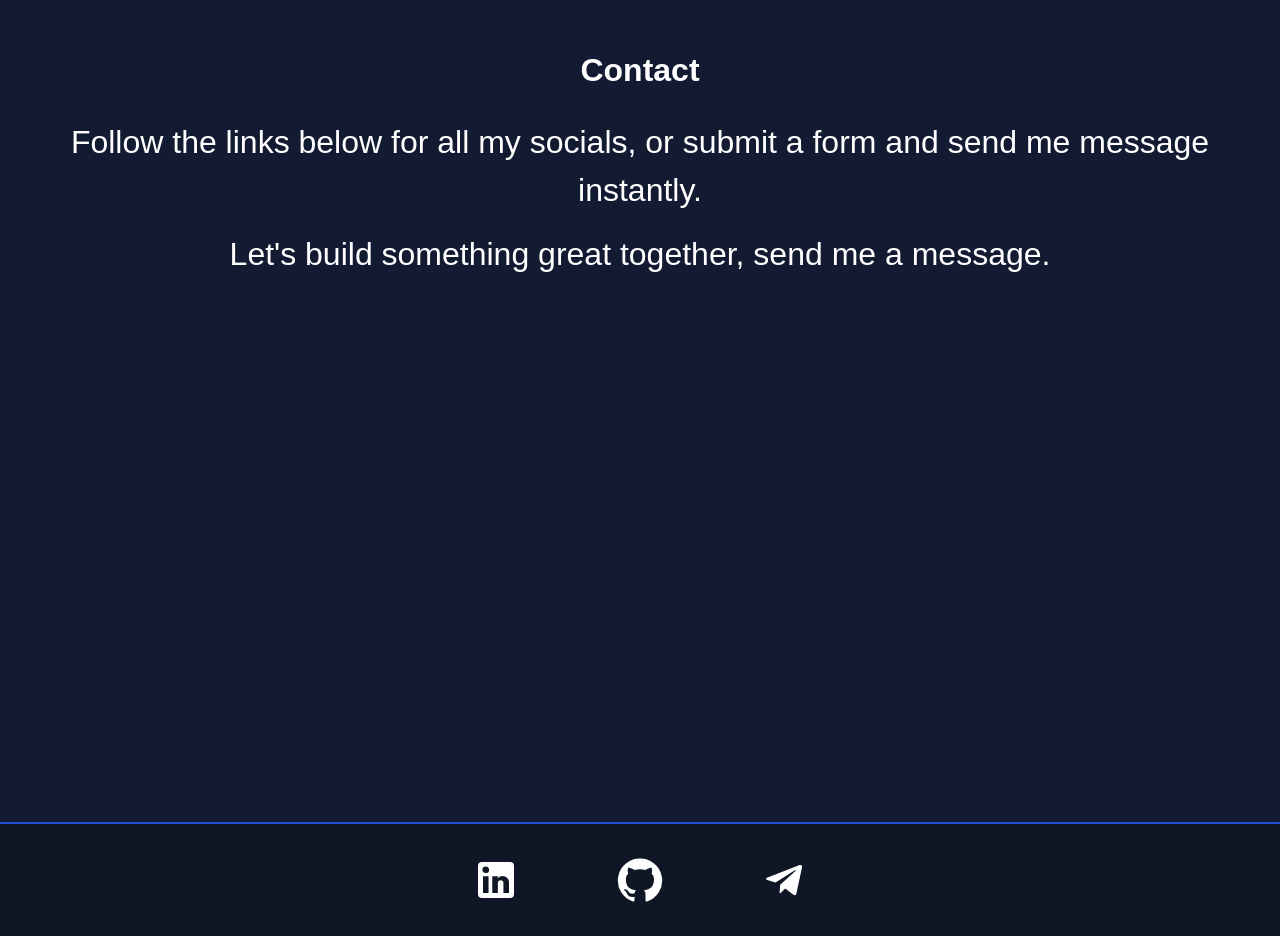
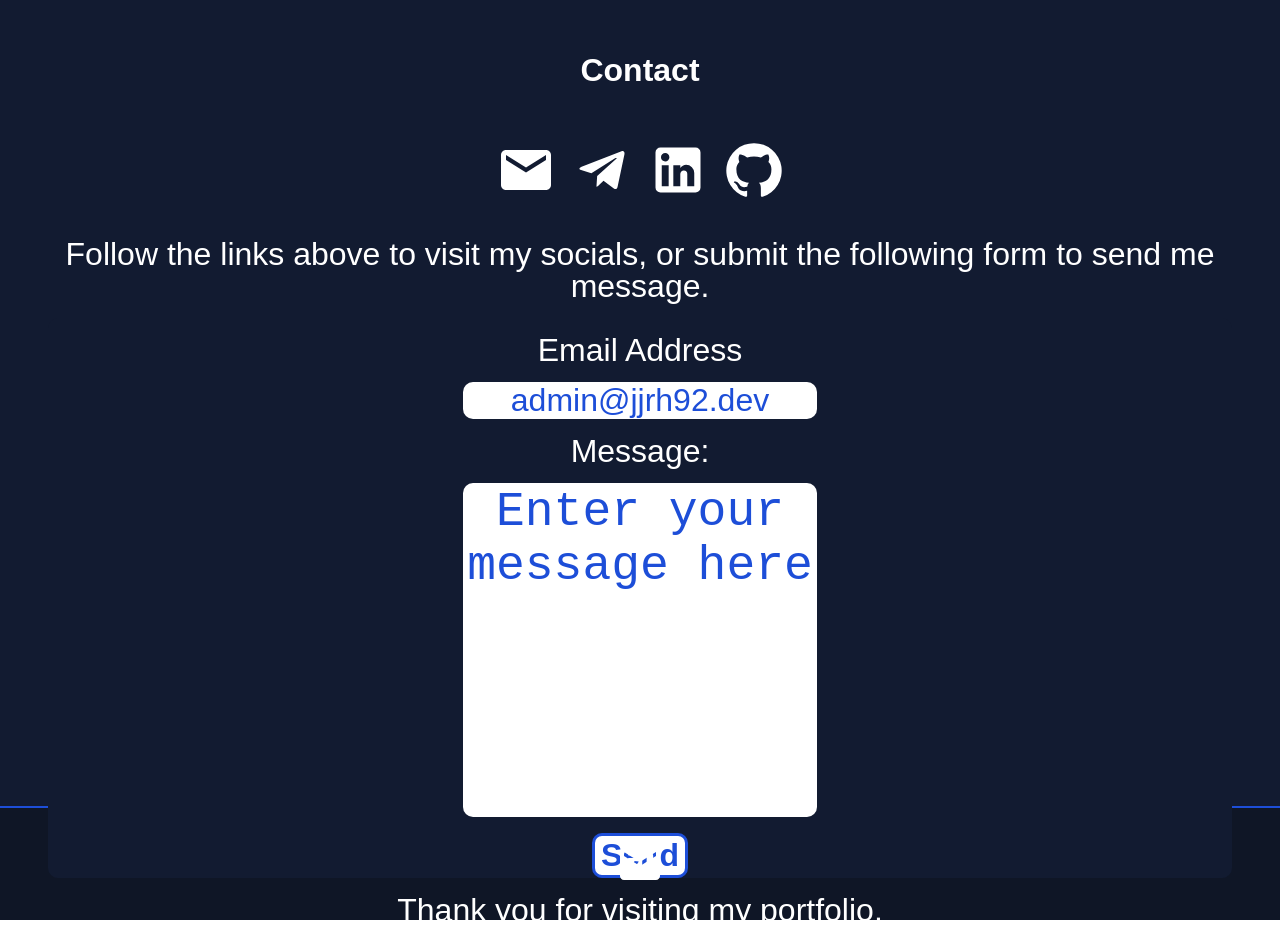
Before and after one commit to jjrh92/Portfolio, a React (Vite) app: page /contact in a window 1280 px wide. Shown: the part 140-1082 px from the top of the page. Built offline with nearby package versions, Linux system fonts and the light colour scheme.

Commit message:
Terminando form.

```diff
--- a/package.json
+++ b/package.json
@@ -13,6 +13,7 @@
     "@emotion/react": "^11.11.1",
     "@emotion/styled": "^11.11.0",
     "@fontsource-variable/chivo": "^5.0.6",
+    "@formspree/react": "^2.4.4",
     "@mui/icons-material": "^5.14.1",
     "@mui/material": "^5.14.1",
     "framer-motion": "^10.13.0",
--- a/src/components/Pages/Contact/Contact.jsx
+++ b/src/components/Pages/Contact/Contact.jsx
@@ -1,6 +1,12 @@
 import React from 'react'
 import styled from '@emotion/styled'
+import Form from './Form';
 import { ColorsPortfolio } from "../../../colors";
+import { Button } from '@mui/material';
+import EmailIcon from '@mui/icons-material/Email';
+import TelegramIcon from '@mui/icons-material/Telegram';
+import LinkedInIcon from '@mui/icons-material/LinkedIn';
+import GitHubIcon from '@mui/icons-material/GitHub';
 
 const Container = styled ("section") ({
 
@@ -13,7 +19,7 @@ const Container = styled ("section") ({
   userSelect: "none",
   paddingLeft: "3rem",
   paddingRight: "3rem",
-  paddingBottom: "3rem",
+  paddingBottom: "2rem",
 
 });
 
@@ -30,14 +36,26 @@ const Title = styled ("h1") ({
 
 const Text = styled ("p") ({
 
-    fontSize: "2rem",
-    color: ColorsPortfolio.text1,
-    textAlign: "center",
-    paddingBottom: "1rem",
-    lineHeight: "3rem",
+  fontSize: "2rem",
+  color: ColorsPortfolio.text1,
+  textAlign: "center",
+  display: "flex",
+  paddingBottom: "1rem",
 
 });
 
+const ContactContainer = styled ("div") ({
+
+  display: "flex",
+  flexDirection: "row",
+  flexWrap: "wrap",
+  justifyContent: "center",
+  alignItems: "center",
+  paddingTop: "1rem",
+  paddingBottom: "2rem",
+
+
+});
 
 const Contact = () => {
 
@@ -46,8 +64,25 @@ const Contact = () => {
     <Container id='Container'>
 
       <Title id='Title'>Contact</Title>
-      <Text id='Text'>Follow the links below for all my socials, or submit a form and send me message instantly.</Text>
-      <Text id='Text'>Let's build something great together, send me a message.</Text>
+      <ContactContainer>
+        <Button draggable="false" variant="text" title="Send me an Email" href="mailto:juliojesusreyes@gmail.com" target="_blank" rel="noopener noreferrer">
+        <EmailIcon draggable="false" className="button" sx={{ fontSize: "3rem", height: "60px", width: "60px", color: ColorsPortfolio.text1 }} />
+        </Button>
+        <Button draggable="false" variant="text" title="Send me an Email" href="https://t.me/jjrh92" target="_blank" rel="noopener noreferrer">
+        <TelegramIcon draggable="false" className="button" sx={{ fontSize: "3rem", height: "60px", width: "60px", color: ColorsPortfolio.text1 }} />
+        </Button>
+        <Button draggable="false" variant="text" title="Send me an Email" href="https://linkedin.com/in/jjrh92" target="_blank" rel="noopener noreferrer">
+        <LinkedInIcon draggable="false" className="button" sx={{ fontSize: "3rem", height: "60px", width: "60px", color: ColorsPortfolio.text1 }} />
+        </Button>
+        <Button draggable="false" variant="text" title="Send me an Email" href="https://github.com/jjrh92" target="_blank" rel="noopener noreferrer">
+        <GitHubIcon draggable="false" className="button" sx={{ fontSize: "3rem", height: "60px", width: "60px", color: ColorsPortfolio.text1 }} />
+        </Button>
+      </ContactContainer>
+      <Text id='Text'>Follow the links above to visit my socials, or submit the following form to send me message.</Text>
+
+      <Form />
+      <Text id='Text'>Thank you for visiting my portfolio.</Text>
+
 
 
     </Container>
--- /dev/null
+++ b/src/components/Pages/Contact/Form.css
@@ -0,0 +1,6 @@
+::placeholder {
+
+    text-align: center;
+    color: #1D4ED8;
+
+}
--- /dev/null
+++ b/src/components/Pages/Contact/Form.jsx
@@ -0,0 +1,106 @@
+import React from 'react';
+import styled from '@emotion/styled';
+import { useForm, ValidationError } from '@formspree/react';
+import { ColorsPortfolio } from '../../../colors';
+import "./Form.css";
+
+const FormContainer = styled ("form") ({
+
+    display: "flex",
+    borderRadius: "10px",
+    flexDirection: "column",
+    justifyContent: "center",
+    alignItems: "center",
+    paddingTop: "1rem",
+    marginBottom: "1rem",
+    gap: "1rem",
+    backgroundColor: ColorsPortfolio.background2,
+    width: "100%",
+    height: "100%",
+
+});
+
+const Label = styled ("label") ({
+
+    fontSize: "2rem",
+    color: ColorsPortfolio.text1,
+    textAlign: "center",
+
+});
+
+const Input = styled ("input") ({
+
+    backgroundColor: ColorsPortfolio.text1,
+    height: "35px",
+    width: "350px",
+    borderRadius: "10px",
+    fontSize: "2rem",
+    outline: "none",
+    border: "none",
+    color: ColorsPortfolio.hover,
+
+});
+
+const TextArea = styled ("textarea") ({
+
+    backgroundColor: ColorsPortfolio.text1,
+    display: "flex",
+    height: "330px",
+    width: "350px",
+    borderRadius: "10px",
+    fontSize: "3rem",
+    outline: "none",
+    border: "none",
+    color: ColorsPortfolio.hover,
+    resize: "none",
+
+});
+
+const SendButton = styled ("button") ({
+
+    fontSize: "2rem",
+    fontWeight: "bold",
+    backgroundColor: ColorsPortfolio.text1,
+    border: "3px solid",
+    borderColor: ColorsPortfolio.hover,
+    borderRadius: "10px",
+    color: ColorsPortfolio.hover,
+    cursor: "pointer",
+
+  });
+
+function Form () {
+
+  const [state, handleSubmit] = useForm ("xbjeyeoq");
+
+  if (state.succeeded) {
+
+    return <p>I'll be in touch shortly. Best Regards, Julio.</p>;
+
+  }
+
+  return (
+
+    <FormContainer onSubmit={handleSubmit}>
+
+      <Label htmlFor="email">Email Address</Label>
+
+      <Input autoComplete='off' required placeholder='admin@jjrh92.dev' id="email"type="email" name="email"/>
+
+      <ValidationError prefix="Email" field="email" errors={state.errors} />
+
+      <Label htmlFor="message">Message:</Label>
+
+      <TextArea autoComplete='off' required placeholder='Enter your message here' id="message" name="message" />
+
+      <ValidationError prefix="Message" field="message" errors={state.errors} />
+
+        <SendButton type="submit" disabled={state.submitting}>Send</SendButton>
+
+    </FormContainer>
+
+  );
+
+}
+
+export default Form;
--- a/src/components/Pages/Footer/Footer.jsx
+++ b/src/components/Pages/Footer/Footer.jsx
@@ -1,9 +1,7 @@
 import React from 'react'
 import styled from '@emotion/styled'
 import { Button } from '@mui/material';
-import GitHubIcon from '@mui/icons-material/GitHub';
-import LinkedInIcon from '@mui/icons-material/LinkedIn';
-import TelegramIcon from '@mui/icons-material/Telegram';
+import EmailIcon from '@mui/icons-material/Email';
 import { ColorsPortfolio } from "../../../colors";
 import "./Footer.css"
 
@@ -29,17 +27,9 @@ const Footer = () => {
 
     <FooterContainer id='FooterContainer'>
 
-        <Button draggable="false" className="boton" variant="text" title="LinkedIn" href="https://www.linkedin.com/in/jjrh92/" target="_blank" rel="noopener noreferrer">
-          <LinkedInIcon className="button" sx={{ fontSize: "3rem", color: ColorsPortfolio.text1 }}/>
-        </Button>
-
-        <Button draggable="false" className="boton" variant="text" title="Github" href="https://www.github.com/jjrh92" target="_blank" rel="noopener noreferrer">
-          <GitHubIcon className="button" sx={{ fontSize: "3rem", color: ColorsPortfolio.text1 }}/>
-        </Button>
-
-        <Button draggable="false" variant="text" title="Telegram" href="https://t.me/jjrh92" target="_blank" rel="noopener noreferrer">
-          <TelegramIcon className="button" sx={{ fontSize: "3rem", color: ColorsPortfolio.text1 }}/>
-        </Button>
+      <Button draggable="false" variant="text" title="Telegram" href="mailto:juliojesusreyes@gmail.com" target="_blank" rel="noopener noreferrer">
+        <EmailIcon className="button" sx={{ fontSize: "3rem", color: ColorsPortfolio.text1 }}/>
+      </Button>
 
     </FooterContainer>
 
--- a/src/components/Pages/Navbar/accessibility.jsx
+++ b/src/components/Pages/Navbar/accessibility.jsx
@@ -1,9 +1,9 @@
 import React from "react";
 import styled from "@emotion/styled";
-import TranslateRoundedIcon from '@mui/icons-material/TranslateRounded';
-import LightModeRoundedIcon from '@mui/icons-material/LightModeRounded';
 import { ColorsPortfolio } from "../../../colors";
 import { Button } from "@mui/material";
+import LinkedInIcon from '@mui/icons-material/LinkedIn';
+import GitHubIcon from '@mui/icons-material/GitHub';
 
 const Container = styled ("div") ({
 
@@ -19,12 +19,12 @@ export function Accessibility (props) {
 
     <Container>
 
-      <Button draggable="false" className="boton" variant="text" title="Language">
-        <TranslateRoundedIcon sx={{color: ColorsPortfolio.text1, fontSize: "2rem",}} />
+      <Button draggable="false" className="boton" variant="text" title="LinkedIn" href="https://www.linkedin.com/in/jjrh92/" target="_blank" rel="noopener noreferrer">
+        <LinkedInIcon className="button" sx={{ fontSize: "3rem", color: ColorsPortfolio.text1 }}/>
       </Button>
 
-      <Button draggable="false" className="boton" variant="text" title="Light Mode">
-        <LightModeRoundedIcon sx={{color: ColorsPortfolio.text1, fontSize: "2rem",}} />
+      <Button draggable="false" className="boton" variant="text" title="Github" href="https://www.github.com/jjrh92" target="_blank" rel="noopener noreferrer">
+        <GitHubIcon className="button" sx={{ fontSize: "3rem", color: ColorsPortfolio.text1 }}/>
       </Button>
 
     </Container>
--- a/src/components/Pages/Navbar/navLinks.jsx
+++ b/src/components/Pages/Navbar/navLinks.jsx
@@ -2,6 +2,7 @@ import React from "react";
 import styled from "@emotion/styled";
 import { NavLink } from "react-router-dom";
 import { ColorsPortfolio } from "../../../colors";
+
 
 const LinksWrapper = styled ("div") ({
 
```
Also changed, not shown: 1 other file (tests, documents, lock files or other folders).
